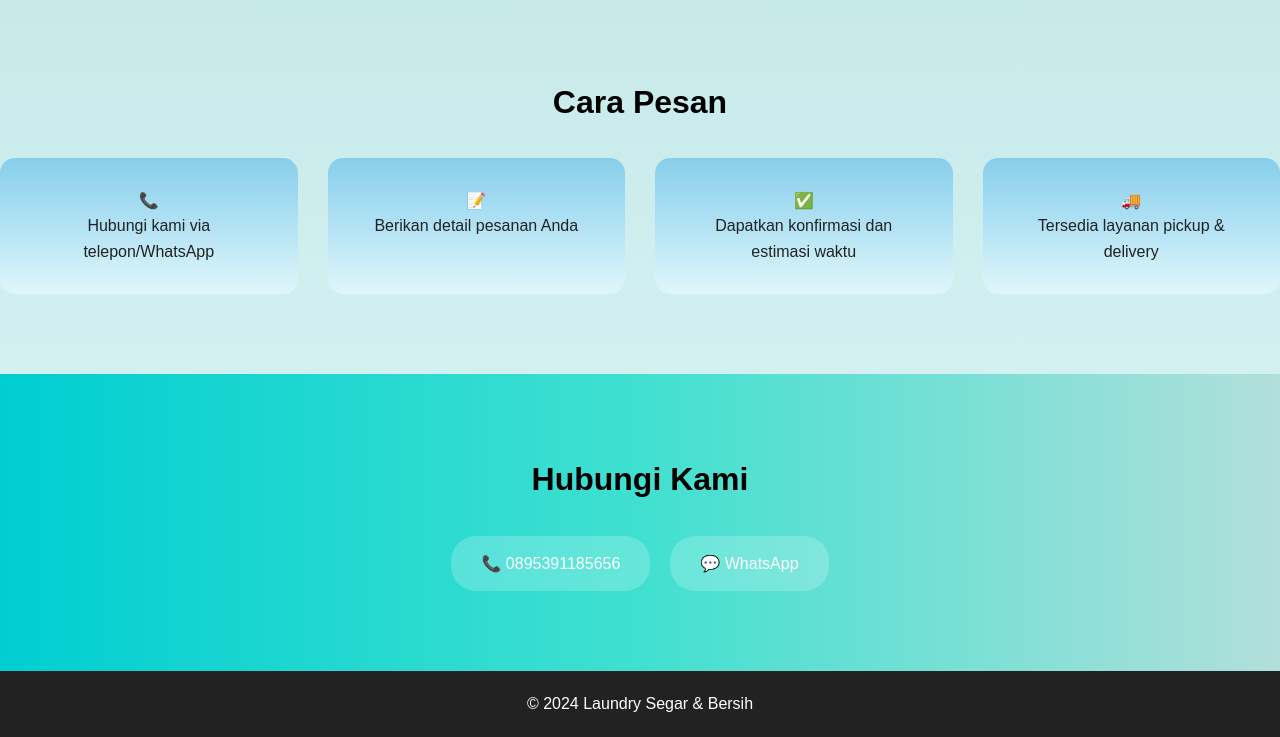
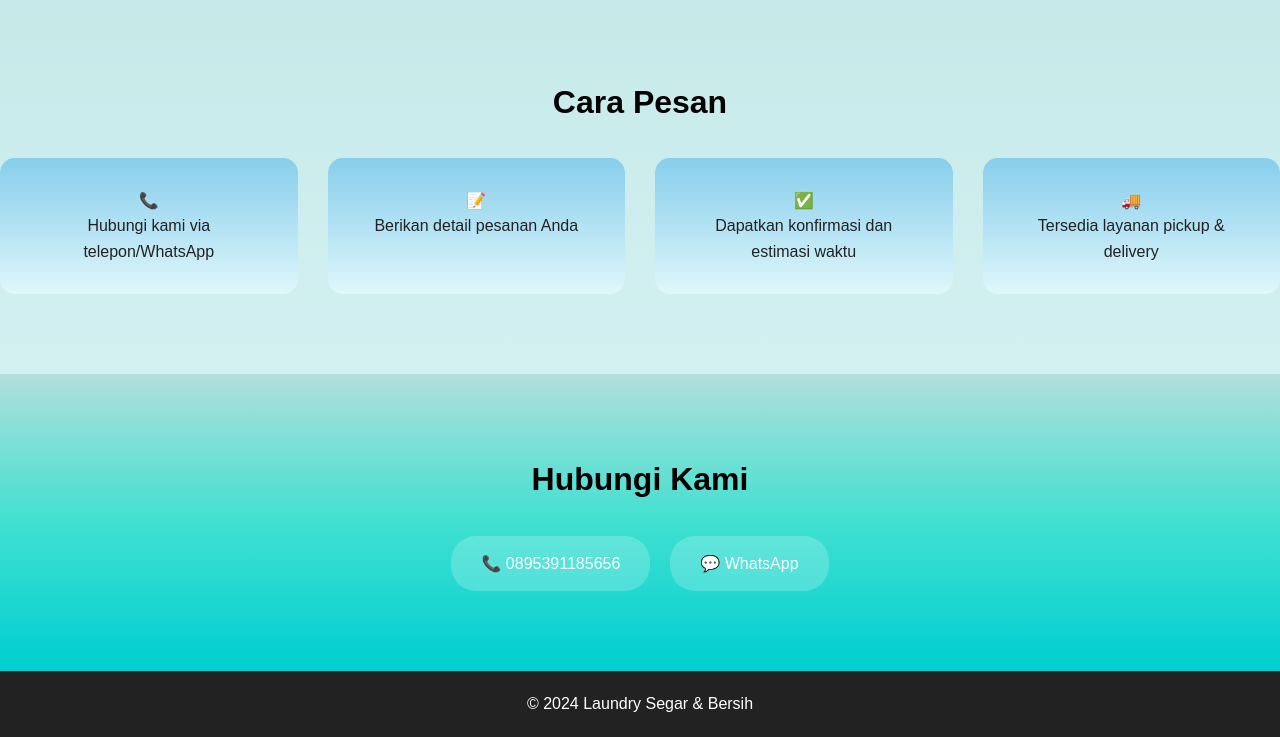
Before and after one commit to Dev43214/Laundry-Segar-Bersih, a plain HTML site: page index.html in a window 1280 px wide. Shown: the part 1918-2655 px from the top of the page. Drawn offline with Linux system fonts and the light colour scheme.

Commit message:
Update index.html

```diff
--- a/index.html
+++ b/index.html
@@ -200,7 +200,7 @@
 
         /* Contact Section */
         #kontak {
-            background: linear-gradient(to right, #00CED1, #40E0D0, #B2DFDB);
+            background: linear-gradient(to top, #00CED1, #40E0D0, #B2DFDB);
             padding: 80px 0;
             color: var(--white);
             text-align: center;
```
